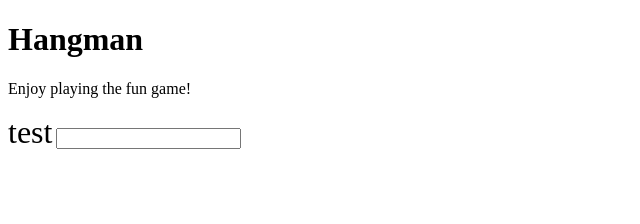
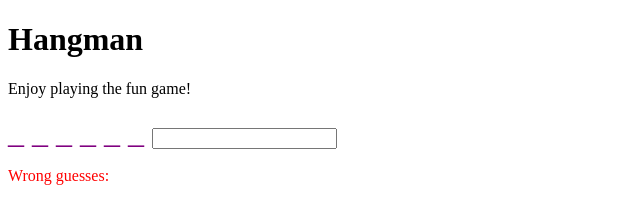
Before and after one commit to Frey413/hangman, a plain HTML site: page index.html in a window 1280 px wide. Shown: the whole page, without its empty margins (0-640 px from the left). Drawn offline with Linux system fonts and the light colour scheme.

Commit message:
improved web browser interface

```diff
--- a/index.html
+++ b/index.html
@@ -8,6 +8,16 @@
     <style>
         #word {
             font-size: 2rem;
+            color: purple
+        }
+        #input {
+            color: green
+        }
+        #status {
+            color: red
+        }
+        #gameOver {
+            color: blue
         }
     </style>
 </head>
@@ -16,7 +26,9 @@
     <h1>Hangman</h1>
     <p>Enjoy playing the fun game!</p>
     <span id="word">this program requires javascript to run</span>
-    <input type="text">
+    <input type="text" id="input">
+    <p id="status"></p>
+    <f id="gameOver"></f>
     <script>
         document.getElementById("word").innerHTML = "test";
         const words = ["ant", "baboon", "badger", "bat", "bear", "beaver", "camel", "cat", "clam", "cobra", "cougar", "coyote", "crow", "deer", "dog", "donkey", "duck", "eagle", "ferret", "fox", "frog", "goat", "goose", "hawk", "lion", "lizard", "llama", "mole", "monkey", "moose", "mouse", "mule", "newt", "otter", "owl", "panda", "parrot", "pigeon", "python", "rabbit", "ram", "rat", "raven", "rhino", "salmon", "seal", "shark", "sheep", "skunk", "sloth", "snake", "spider", "stork", "swan", "tiger", "toad", "trout", "turkey", "turtle", "weasel", "whale", "wolf", "wombat", "zebra"]
@@ -26,21 +38,29 @@
         let correct = [""];
         let incorrect = [];
         let win = false;
-        /*
+        document.getElementById("input").addEventListener("keyup", function () {
+            main()
+        })
+
+        document.getElementById("gameOver").innerHTML = ""
         main();
 
         async function main() {
 
+            if (!win) {
+                letter = document.getElementById("input").value;
+                document.getElementById("input").value = ""
+                if (letter) {
+                    checkGuess();
+                }
+            }
             printCurrentState();
+
             if (win) {
-                console.log(chalk.green("You win!"));
+                document.getElementById("gameOver").innerHTML = "You win!";
             } else if (incorrect.length > 4) {
-                console.log(chalk.red("You lost! Too many wrong guesses."));
-                console.log("The word was:" + word)
-            } else {
-                letter = (await askForLetter()).toLowerCase();
-                checkGuess();
-                main();
+                document.getElementById("gameOver").innerHTML = "You lost! Too many wrong guesses. The word was: " + word;
+                win = true
             }
         }
 
@@ -57,8 +77,8 @@
                     }
                 }
             }
-            console.log(stuff);
-            console.log("Wrong guesses: " + incorrect);
+            document.getElementById("word").innerHTML = stuff;
+            document.getElementById("status").innerHTML = "Wrong guesses: " + incorrect;
 
             let splitStuff = stuff.split("");
             for (let i = 0; i < splitStuff.length; i++) {
@@ -71,11 +91,6 @@
 
         }
 
-        async function askForLetter() {
-            const answer = await Inquirer.prompt([{ message: "Guess a letter", type: "input", name: "letter" }]);
-            return answer.letter;
-        }
-
         function checkGuess() {
             for (let i = 0; i < parts.length; i++) {
                 if (letter == parts[i]) {
@@ -85,7 +100,7 @@
                     incorrect.push(letter);
                 }
             }
-        }*/
+        }
     </script>
 </body>
 
```
Also changed, not shown: command line/README.md (renamed from comment line/README.md), command line/game.ts (renamed from comment line/game.ts), command line/package.json (renamed from comment line/package.json), command line/words.ts (renamed from comment line/words.ts), 4 other files.
